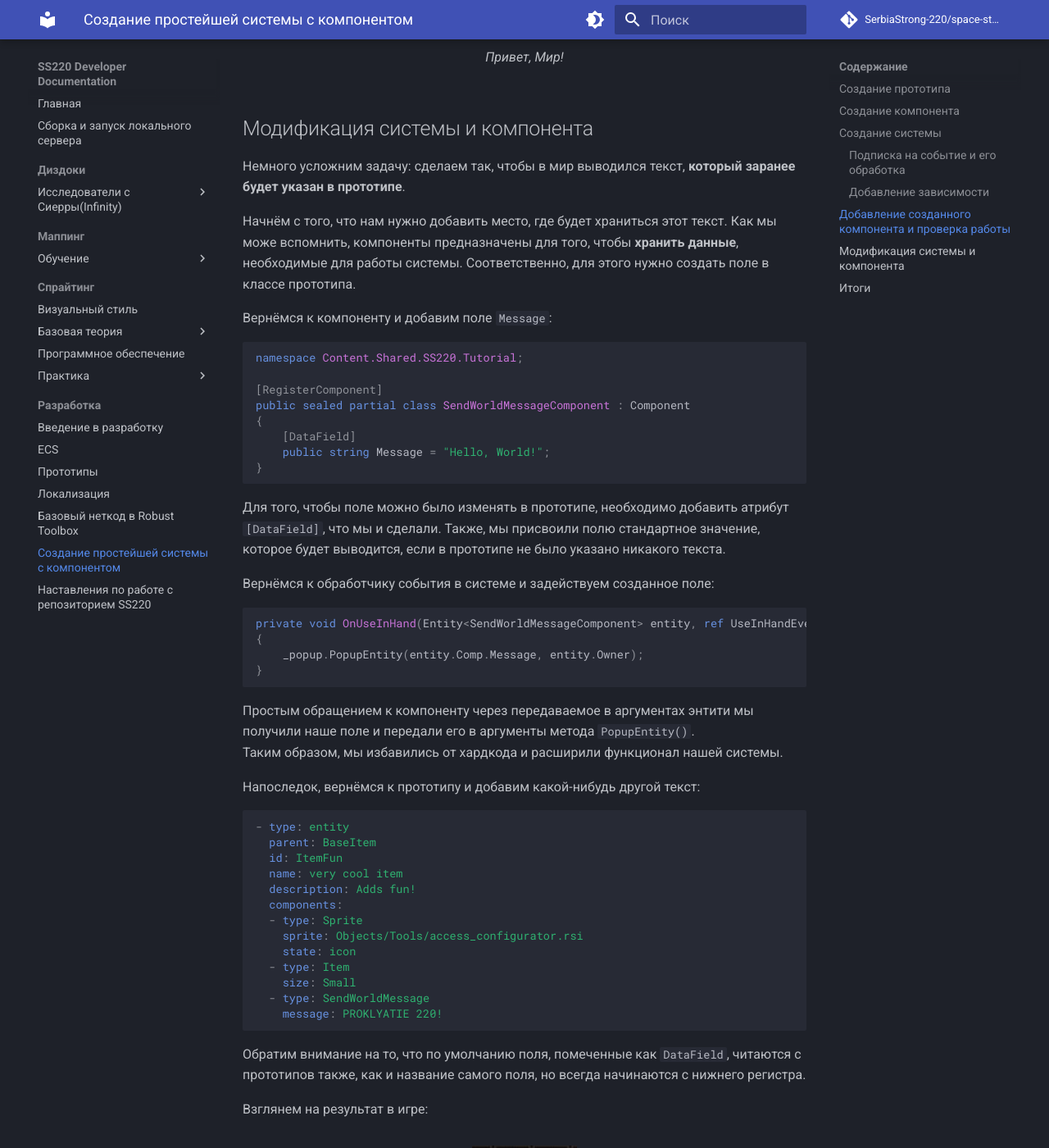
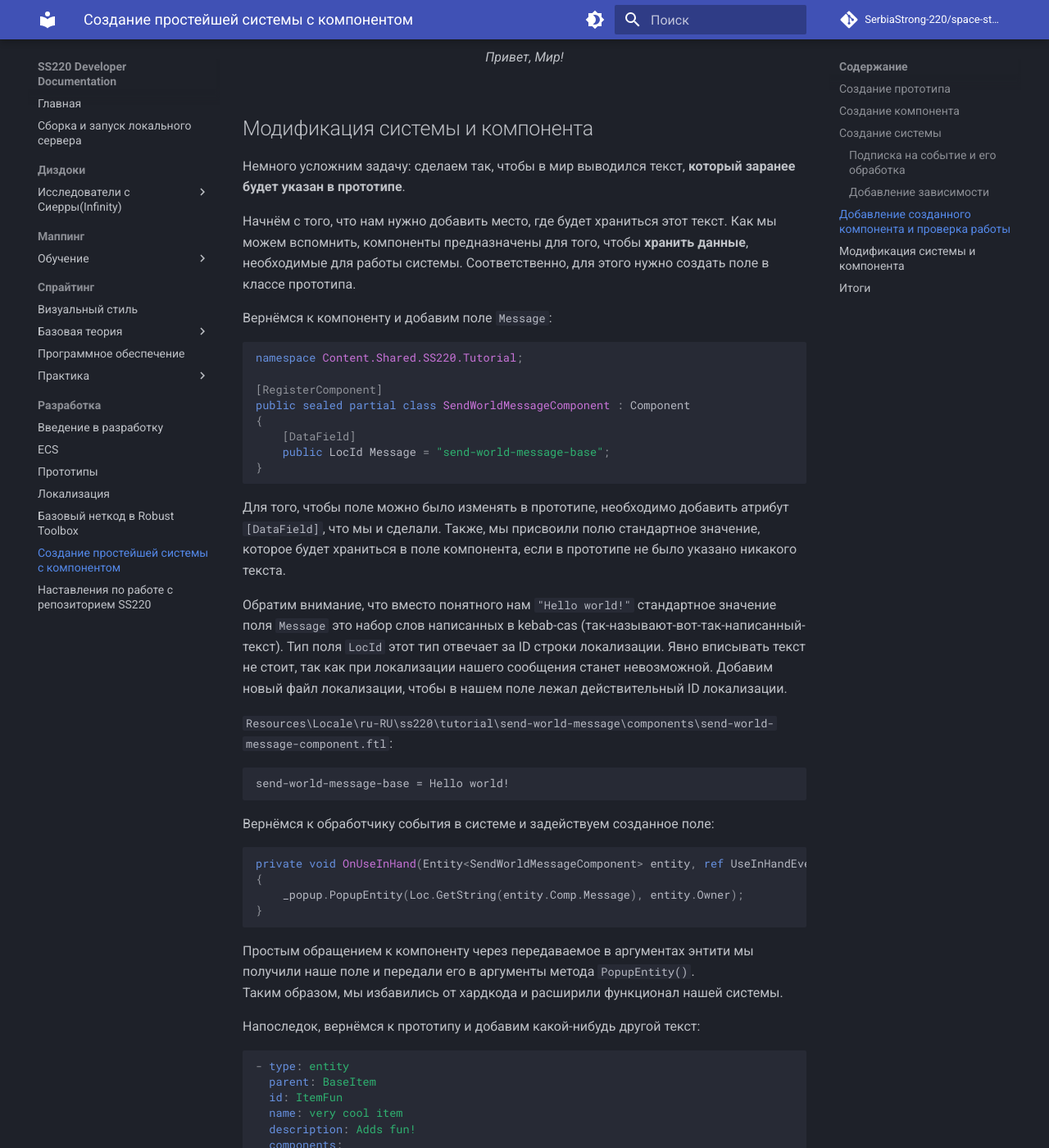
Before and after one commit to SerbiaStrong-220/ss220-docs, an MkDocs documentation site: the page built from docs/development/creating-simple-system.md, in a window 1280 px wide and 1400 px high, scrolled down 4831 px. Shown: the whole window at 82% size. Built offline with MkDocs 1.6.1 and Material for MkDocs 9.7.7, drawn with Linux system fonts in a browser that asks for light colours; comment, search, counter and statistics services are not loaded; some of the changed text lies outside the part shown.

Commit message:
init-commit (#8)

````diff
--- a/docs/development/creating-simple-system.md
+++ b/docs/development/creating-simple-system.md
@@ -160,7 +160,7 @@ public sealed class SendWorldMessageSystem : EntitySystem
 
 Немного усложним задачу: сделаем так, чтобы в мир выводился текст, **который заранее будет указан в прототипе**.
 
-Начнём с того, что нам нужно добавить место, где будет храниться этот текст. Как мы може вспомнить, компоненты предназначены для того, чтобы **хранить данные**, необходимые для работы системы. Соответственно, для этого нужно создать поле в классе прототипа.
+Начнём с того, что нам нужно добавить место, где будет храниться этот текст. Как мы можем вспомнить, компоненты предназначены для того, чтобы **хранить данные**, необходимые для работы системы. Соответственно, для этого нужно создать поле в классе прототипа.
 
 Вернёмся к компоненту и добавим поле `Message`:
 ```csharp
@@ -170,16 +170,24 @@ namespace Content.Shared.SS220.Tutorial;
 public sealed partial class SendWorldMessageComponent : Component
 {
     [DataField]
-    public string Message = "Hello, World!";
+    public LocId Message = "send-world-message-base";
 }
 ```
-Для того, чтобы поле можно было изменять в прототипе, необходимо добавить атрибут `[DataField]`, что мы и сделали. Также, мы присвоили полю стандартное значение, которое будет выводится, если в прототипе не было указано никакого текста.
+
+Для того, чтобы поле можно было изменять в прототипе, необходимо добавить атрибут `[DataField]`, что мы и сделали. Также, мы присвоили полю стандартное значение, которое будет храниться в поле компонента, если в прототипе не было указано никакого текста.
+
+Обратим внимание, что вместо понятного нам `"Hello world!"` стандартное значение поля `Message` это набор слов написанных в kebab-cas (так-называют-вот-так-написанный-текст). Тип поля `LocId` этот тип отвечает за ID строки локализации. Явно вписывать текст не стоит, так как при локализации нашего сообщения станет невозможной. Добавим новый файл локализации, чтобы в нашем поле лежал действительный ID локализации.
+
+`Resources\Locale\ru-RU\ss220\tutorial\send-world-message\components\send-world-message-component.ftl`:
+```
+send-world-message-base = Hello world!
+```
 
 Вернёмся к обработчику события в системе и задействуем созданное поле:
 ```csharp
 private void OnUseInHand(Entity<SendWorldMessageComponent> entity, ref UseInHandEvent args)
 {
-    _popup.PopupEntity(entity.Comp.Message, entity.Owner);
+    _popup.PopupEntity(Loc.GetString(entity.Comp.Message), entity.Owner);
 }
 ```
 Простым обращением к компоненту через передаваемое в аргументах энтити мы получили наше поле и передали его в аргументы метода `PopupEntity()`.
@@ -199,8 +207,16 @@ private void OnUseInHand(Entity<SendWorldMessageComponent> entity, ref UseInHand
   - type: Item
     size: Small
   - type: SendWorldMessage
-    message: PROKLYATIE 220!
+    message: send-world-message-curse-220
 ```
+
+и добавим эту строчку в наш файл локализации:
+`Resources\Locale\ru-RU\ss220\tutorial\send-world-message\components\send-world-message-component.ftl`:
+```
+send-world-message-base = Hello world!
+send-world-message-curse-220 = PROKLYATIE 220!
+```
+
 Обратим внимание на то, что по умолчанию поля, помеченные как `DataField`, читаются с прототипов также, как и название самого поля, но всегда начинаются с нижнего регистра.
 
 Взглянем на результат в игре:
````
Also changed, not shown: docs/development/ecs.md (+9 -15 lines).
